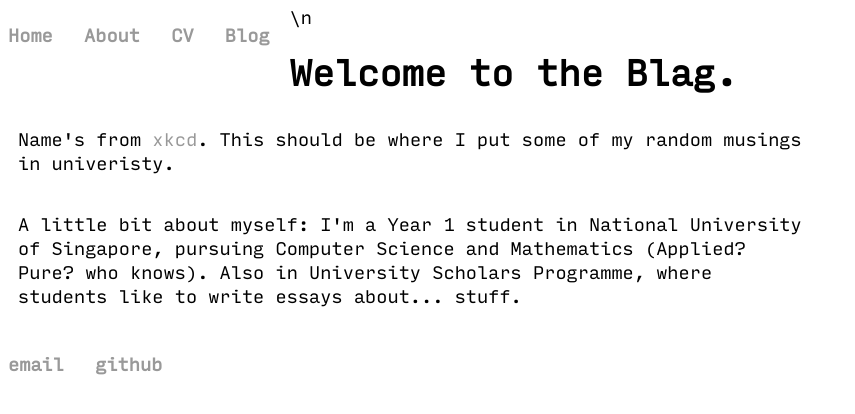
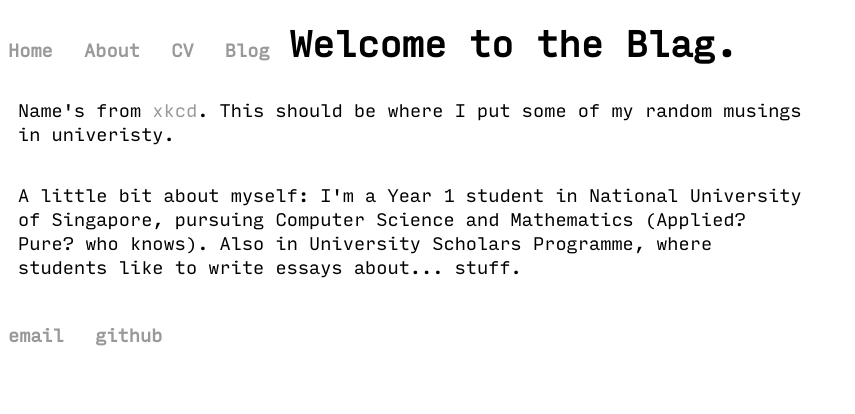
Before and after one commit to theodoreleebrant/theodoreleebrant.github.io, a Jekyll site: the page built from index.html, in a window 1280 px wide. Shown: the top 414 px of the page, without its empty margins (0-855 px from the left). Built offline with Jekyll 4.4.1, drawn with Linux system fonts in a browser that asks for light colours.

Commit message:
did a booboo

```diff
--- a/_layouts/default.html
+++ b/_layouts/default.html
@@ -13,7 +13,6 @@
 	        		<li><a href="/cv">CV</a></li>
 	        		<li><a href="/blog">Blog</a></li>
 	    		</ul>
-	    		\n
 			</nav>
 			<div class="container">
 
```
